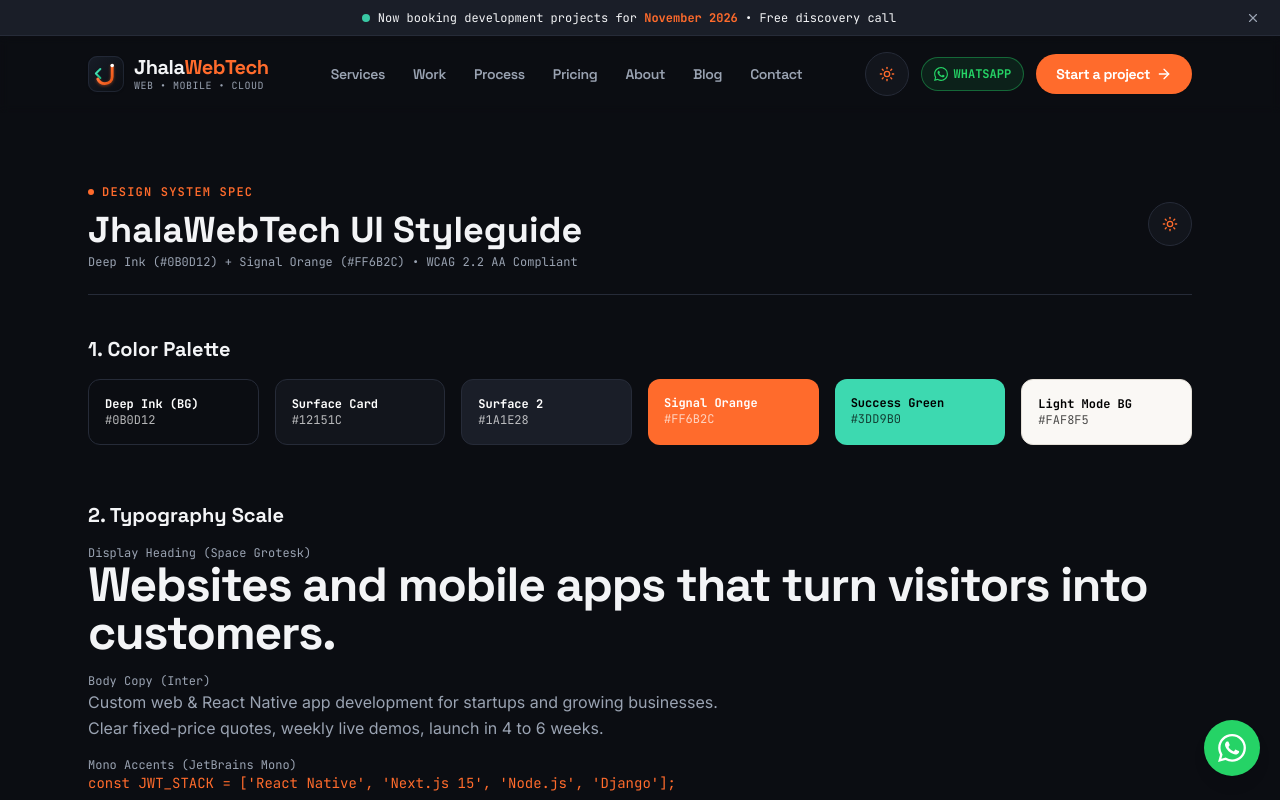
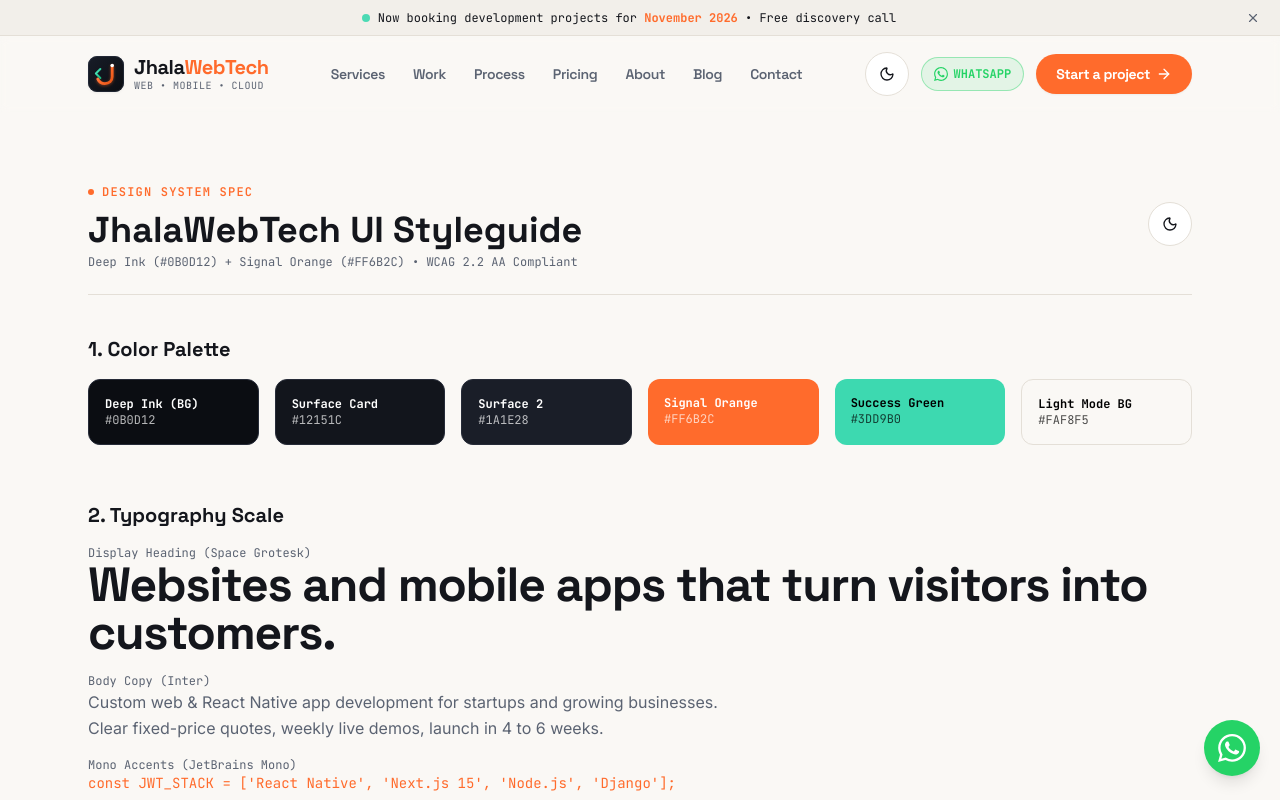
Before and after one commit to pintusingh123/jhala_web_tech, a Next.js app: page /styleguide in a window 1280 px wide. Shown: the top 800 px of the page. Built offline with nearby package versions, Linux system fonts and the light colour scheme.

Commit message:
feat(theme): configure light theme as default with persistent manual dark toggle

```diff
--- a/src/app/globals.css
+++ b/src/app/globals.css
@@ -1,22 +1,24 @@
 @import "tailwindcss";
 
-:root {
-  /* ========================================================
-     DESIGN SYSTEM TOKENS — DEEP INK + SIGNAL ORANGE (DARK)
-     ======================================================== */
-  --bg:            #0B0D12;   /* page background */
-  --surface:       #12151C;   /* card background */
-  --surface-2:     #1A1E28;   /* raised / hover state */
-  --border:        #262B38;   /* subtle structural border */
+/* ========================================================
+   DESIGN SYSTEM TOKENS — LIGHT THEME (DEFAULT)
+   Warm off-white background, deep ink text, signal orange accents
+   ======================================================== */
+:root,
+:root[data-theme="light"] {
+  --bg:            #FAF8F5;   /* warm off-white page background */
+  --surface:       #FFFFFF;   /* clean card surface */
+  --surface-2:     #F2EFEA;   /* raised / subtle fill */
+  --border:        #E4DFD7;   /* soft warm border */
   --border-focus:  #FF6B2C;
-  --text:          #F3F4F6;   /* primary text */
-  --text-muted:    #9AA3B2;   /* secondary / label text */
+  --text:          #14161C;   /* deep ink text (contrast >= 4.5:1) */
+  --text-muted:    #5B6372;   /* muted secondary text */
 
   /* Brand */
   --accent:        #FF6B2C;   /* Signal Orange: max 10% screen */
   --accent-hover:  #FF8452;
   --accent-soft:   rgba(255, 107, 44, 0.12);
-  --secondary:     #3DD9B0;   /* success, verified pills */
+  --secondary:     #10B981;   /* success, verified pills */
 
   /* Feedback */
   --danger:        #F0524F;
@@ -38,26 +40,31 @@
   --radius-sm:     8px;
   --radius-md:     14px;
   --radius-lg:     22px;
+  --shadow-1:      0 1px 3px rgba(20, 22, 28, 0.08);
+  --shadow-2:      0 12px 32px rgba(20, 22, 28, 0.1);
+  --shadow-glow:   0 0 24px rgba(255, 107, 44, 0.15);
+}
+
+/* ========================================================
+   DARK THEME OVERRIDE (User can switch manually)
+   ======================================================== */
+:root[data-theme="dark"] {
+  --bg:            #0B0D12;   /* deep ink page background */
+  --surface:       #12151C;   /* dark card background */
+  --surface-2:     #1A1E28;   /* raised / hover state */
+  --border:        #262B38;   /* subtle structural border */
+  --border-focus:  #FF6B2C;
+  --text:          #F3F4F6;   /* off-white text */
+  --text-muted:    #9AA3B2;   /* secondary text */
+
+  --accent:        #FF6B2C;
+  --accent-hover:  #FF8452;
+  --accent-soft:   rgba(255, 107, 44, 0.12);
+  --secondary:     #3DD9B0;
+
   --shadow-1:      0 1px 2px rgba(0, 0, 0, 0.4);
   --shadow-2:      0 12px 32px rgba(0, 0, 0, 0.35);
   --shadow-glow:   0 0 24px rgba(255, 107, 44, 0.2);
-}
-
-/* ========================================================
-   LIGHT THEME OVERRIDE (Alternative Palette)
-   ======================================================== */
-:root[data-theme="light"] {
-  --bg:            #FAF8F5;   /* warm off-white page background */
-  --surface:       #FFFFFF;   /* clean card surface */
-  --surface-2:     #F2EFEA;   /* raised / subtle fill */
-  --border:        #E4DFD7;   /* soft warm border */
-  --border-focus:  #FF6B2C;
-  --text:          #14161C;   /* deep ink text (contrast >= 4.5:1) */
-  --text-muted:    #5B6372;   /* muted secondary text */
-
-  --shadow-1:      0 1px 3px rgba(20, 22, 28, 0.08);
-  --shadow-2:      0 12px 32px rgba(20, 22, 28, 0.1);
-  --shadow-glow:   0 0 24px rgba(255, 107, 44, 0.15);
 }
 
 html {
--- a/src/app/layout.jsx
+++ b/src/app/layout.jsx
@@ -127,15 +127,15 @@ export default function RootLayout({ children }) {
   return (
     <html
       lang="en"
-      data-theme="dark"
+      data-theme="light"
       className={`${spaceGrotesk.variable} ${inter.variable} ${jetbrainsMono.variable}`}
       suppressHydrationWarning
     >
       <head>
-        {/* Zero-Flash Theme Initialization Script */}
+        {/* Zero-Flash Theme Initialization Script (Default: Light Mode) */}
         <script
           dangerouslySetInnerHTML={{
-            __html: `(function(){try{var saved=localStorage.getItem('jhala-color-theme')||localStorage.getItem('jwt-theme');if(saved==='dark'||saved==='light'){document.documentElement.setAttribute('data-theme',saved);}else{var prefersDark=window.matchMedia('(prefers-color-scheme: dark)').matches;document.documentElement.setAttribute('data-theme',prefersDark?'dark':'light');}}catch(e){}})();`,
+            __html: `(function(){try{var saved=localStorage.getItem('jhala-color-theme')||localStorage.getItem('jwt-theme');if(saved==='dark'){document.documentElement.setAttribute('data-theme','dark');}else{document.documentElement.setAttribute('data-theme','light');}}catch(e){document.documentElement.setAttribute('data-theme','light');}})();`,
           }}
         />
 
--- a/src/components/ui/ThemeToggle.jsx
+++ b/src/components/ui/ThemeToggle.jsx
@@ -6,9 +6,9 @@ import { Sun, Moon } from 'lucide-react';
 export default function ThemeToggle({ className = '' }) {
   const [theme, setTheme] = useState(() => {
     if (typeof document !== 'undefined') {
-      return document.documentElement.getAttribute('data-theme') || 'dark';
+      return document.documentElement.getAttribute('data-theme') || 'light';
     }
-    return 'dark';
+    return 'light';
   });
 
   const toggleTheme = () => {
```
